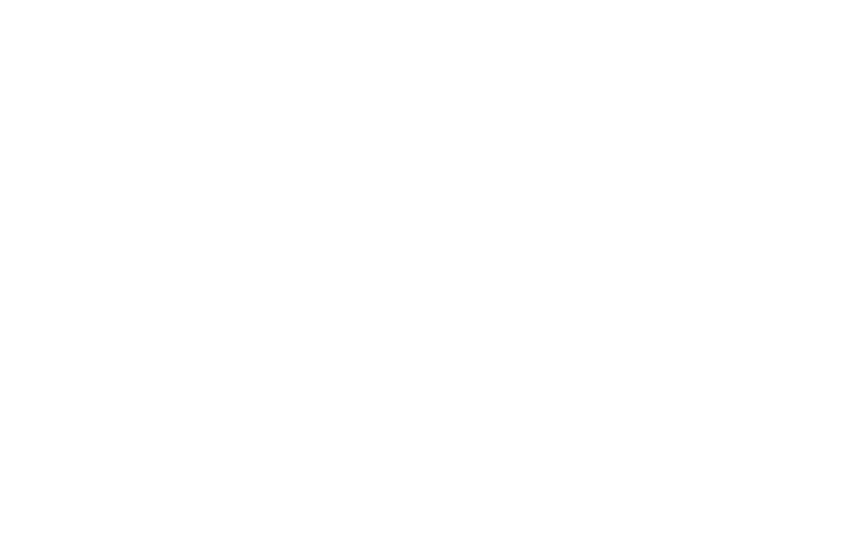
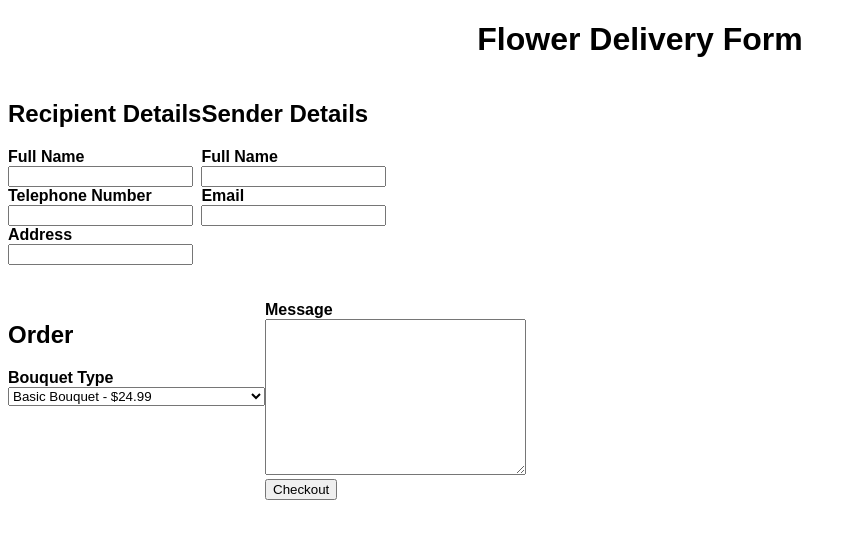
Before and after one commit to wandadrizzle/html-for-programmers, a plain HTML site: page challenges/form/index.html in a window 1280 px wide. Shown: the whole page, without its empty margins (0-856 px from the left). Drawn offline with Linux system fonts and the light colour scheme.

Commit message:
Update index.html

```diff
--- a/challenges/form/index.html
+++ b/challenges/form/index.html
@@ -6,10 +6,69 @@
   <meta http-equiv="X-UA-Compatible" content="IE=edge">
   <meta name="viewport" content="width=device-width, initial-scale=1.0">
   <title>Create A Flower Delivery Service</title>
+  <style>
+    body {
+      font-family:sans-serif;
+    }
+    .personal-details, .order-details {
+      display: flex;
+      flex-direction: row;
+    }
+
+    label {
+      display: block;
+      font-weight: bold;
+    }
+
+  </style>
 </head>
 
 <body>
+  <h1 style="text-align: center;">Flower Delivery Form</h1>
+  <form action="">
+    <div class="personal-details">
+      <div class="recipient-details">
+        <h2>Recipient Details</h2>
+        <label for="name">Full Name</label>
+        <input type="text" name="name" id="name">
+        <br>
+        <label for="phone">Telephone Number</label>
+        <input type="tel" name="phone" id="phone">
+        <br>
+        <label for="address">Address</label>
+        <input type="text" name="address" id="address">
+      </div>
+      <div class="sender-details">
+        <h2>Sender Details</h2>
+        <label for="sender-name">Full Name</label>
+        <input type="text" name="sender-name" id="sender-name">
+        <br>
+        <label for="sender-email">Email</label>
+        <input type="email" name="sender-email" id="sender-email">
+      </div>
+    </div>
+    <br><br>
+    <div class="order-details">
+      <div class="order-selection">
+        <h2>Order</h2>
+        <label for="order">Bouquet Type</label>
+        <select name="order" id="order">
+          <option value="B" selected>Basic Bouquet - $24.99</option>
+          <option value="PB">Premium Bouquet - $49.99</option>
+          <option value="PBC">Premium Bouquet +  Chocolate - $69.99</option>
+        </select>
+      </div>
+      <div class="additional-notes">
+        <label for="message">Message</label>
+        <textarea name="message" id="message" cols="30" rows="10"></textarea><br>
+        <input type="submit" value="Checkout">
+      </div>
+    </div>
+  </form>
 
 </body>
 
 </html>
+
+<!--I'm starting to think that grid would have been easier to work with la.
+    Don't use the break element kaningi!-->
```
